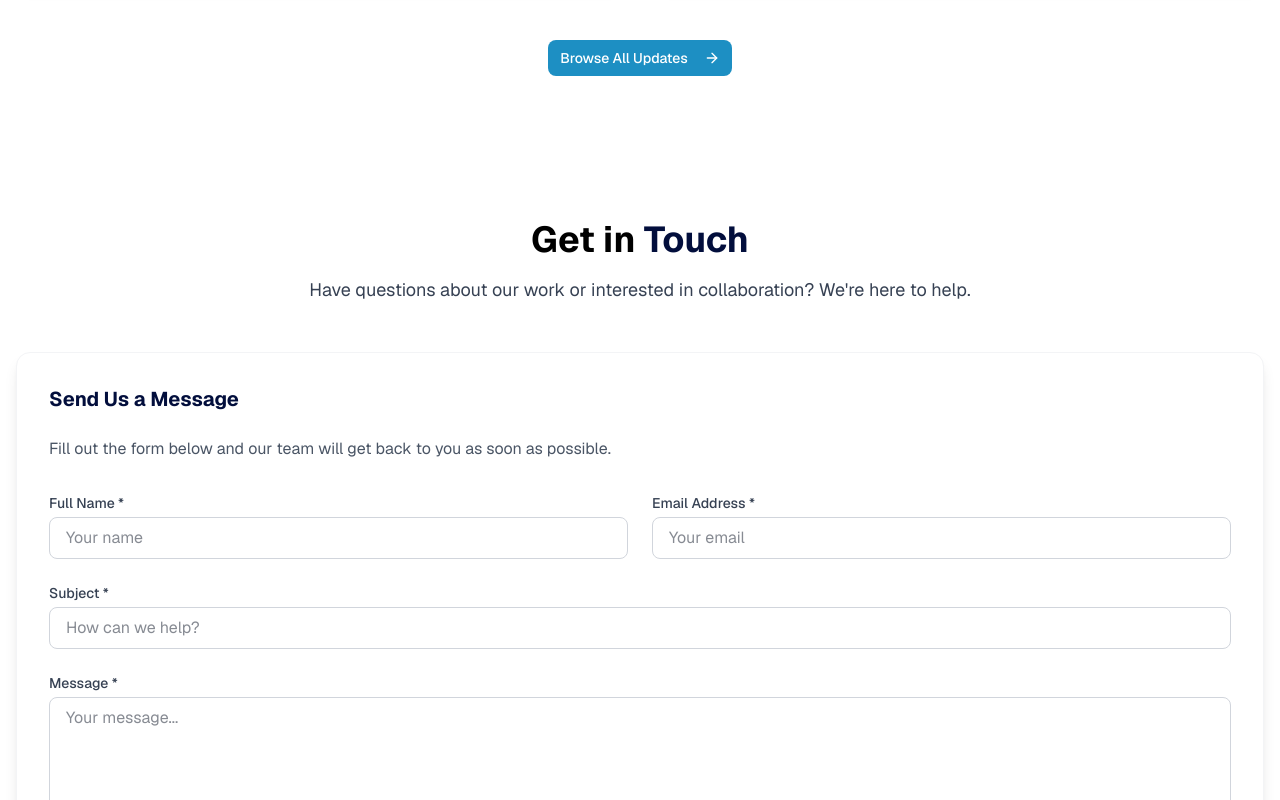
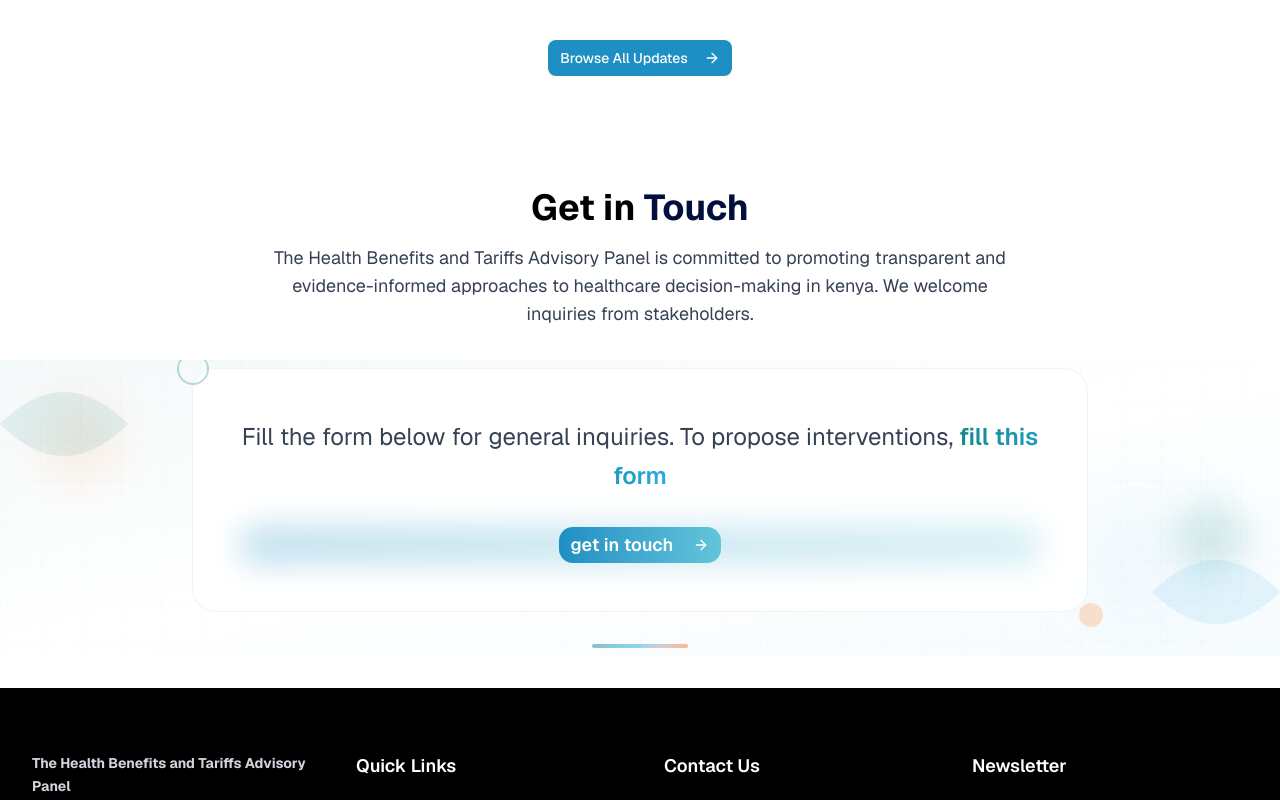
Before and after one commit to Antoney20/prod-hta, a Next.js app: page / in a window 1280 px wide. Shown: the part 1720-2520 px from the top of the page. Built offline with nearby package versions, Linux system fonts and the light colour scheme.

Commit message:
new updates - on the cts section

```diff
--- a/app/components/home/contact.tsx
+++ b/app/components/home/contact.tsx
@@ -17,17 +17,17 @@ import { Button } from '@/components/ui/button'
 
 export default function ContactSection() {
   return (
-    <section className="py-16 md:py-24 overflow-x-hidden bg-white text-black">
+    <section className="py-16 md:py-16 overflow-x-hidden bg-white text-black">
       <div className="container mx-auto px-4">
-        <div className="text-center mb-12">
+        <div className="text-center mb-0">
           <h2 className="text-3xl md:text-4xl font-bold mb-4">
             Get in <span className="text-[#020e3c]">Touch</span>
           </h2>
           <p className="text-gray-700 text-lg max-w-3xl mx-auto">
-            Have questions about our work or interested in collaboration? We're here to help.
+            The Health Benefits and Tariffs Advisory Panel is committed to promoting transparent and evidence-informed approaches to healthcare decision-making in kenya. We welcome inquiries from stakeholders.
           </p>
         </div>
-
+{/*
         <div className="grid grid-cols-1  gap-12 items-center">
           <motion.div
             initial={{ opacity: 0, x: -30 }}
@@ -184,8 +184,8 @@ export default function ContactSection() {
                         </a>
                       </div>
                     </div>
-                  </motion.div> */}
-        </div>
+                  </motion.div>
+        </div> */}
       </div>
     </section>
   )
--- a/app/components/home/cta.tsx
+++ b/app/components/home/cta.tsx
@@ -6,16 +6,14 @@ import React from 'react'
 
 function CTA() {
   return (
-    <section className="py-16 mb-8 relative overflow-hidden">
-      {/* Background Elements */}
+    <section className="py-2 mb-8 relative overflow-hidden -mt-8">
       <div className="absolute inset-0 bg-gradient-to-br from-[#138788]/5 via-white to-[#27aae1]/5"></div>
 
-      {/* Floating Geometric Shapes */}
+
       <div className="absolute top-10 left-10 w-20 h-20 bg-[#fe7105]/10 rounded-full blur-xl animate-pulse"></div>
       <div className="absolute bottom-10 right-20 w-32 h-32 bg-[#27aae1]/10 rounded-full blur-2xl animate-pulse" style={{animationDelay: '1s'}}></div>
       <div className="absolute top-1/2 right-10 w-16 h-16 bg-[#138788]/15 rotate-45 blur-lg animate-bounce" style={{animationDelay: '0.5s'}}></div>
 
-      {/* Grid Pattern Overlay */}
       <div className="absolute inset-0 opacity-30">
         <svg width="100%" height="100%" xmlns="http://www.w3.org/2000/svg">
           <defs>
@@ -27,24 +25,21 @@ function CTA() {
         </svg>
       </div>
 
-      <div className="container mx-auto px-4 relative z-10">
+      <div className="container mx-auto px-4 relative z-10 ">
         <div className="max-w-4xl mx-auto text-center">
 
-          {/* Main Content Card */}
           <div className="group relative">
             <div className="absolute inset-0 bg-gradient-to-r from-[#138788]/20 to-[#27aae1]/20 rounded-3xl blur-xl opacity-0 group-hover:opacity-100 transition-all duration-500"></div>
 
             <div className="relative bg-white/90 backdrop-blur-sm border border-gray-200/50 rounded-3xl p-12 hover:shadow-2xl transition-all duration-500 hover:-translate-y-2">
 
-              {/* Text Content */}
               <div className="mb-8">
                 <span className="text-xl md:text-2xl text-gray-700 leading-relaxed block">
-                  Fill the form below for general enquiries. To propose interventions,
+                  Fill the form below for general inquiries. To propose interventions,
                   <span className="text-transparent bg-clip-text bg-gradient-to-r from-[#138788] to-[#27aae1] font-semibold"> fill this form</span>
                 </span>
               </div>
 
-              {/* CTA Button */}
               <div className="relative">
                 <div className="absolute inset-0 bg-gradient-to-r from-[#1d8fc3] to-[#63C5DA] rounded-xl blur-lg opacity-30 animate-pulse"></div>
 
@@ -56,14 +51,12 @@ function CTA() {
                 </Link>
               </div>
 
-              {/* Decorative Elements */}
               <div className="absolute -top-4 -left-4 w-8 h-8 border-2 border-[#138788]/30 rounded-full"></div>
               <div className="absolute -bottom-4 -right-4 w-6 h-6 bg-[#fe7105]/20 rounded-full"></div>
 
             </div>
           </div>
 
-          {/* Subtle Bottom Accent */}
           <div className="mt-8 flex justify-center">
             <div className="w-24 h-1 bg-gradient-to-r from-[#138788] via-[#27aae1] to-[#fe7105] rounded-full opacity-50"></div>
           </div>
```
